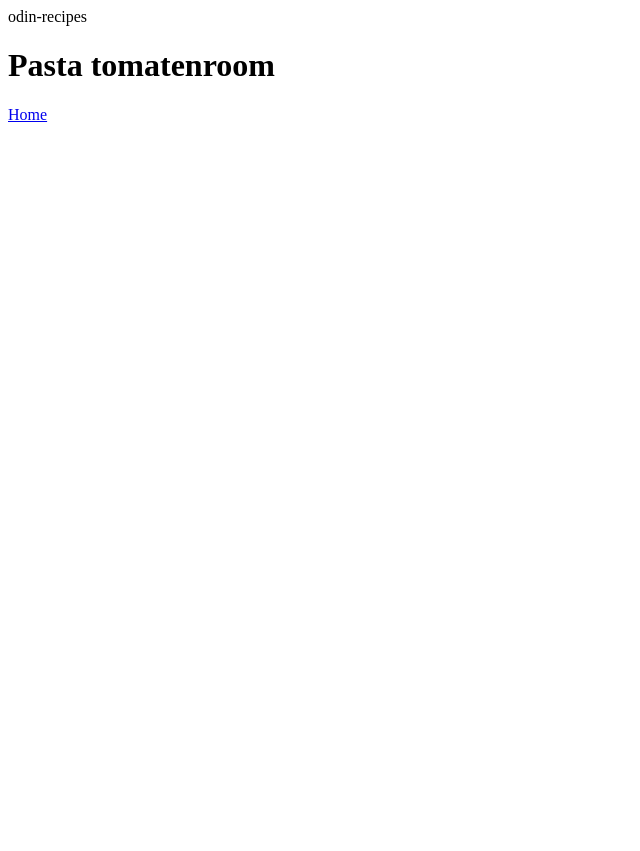
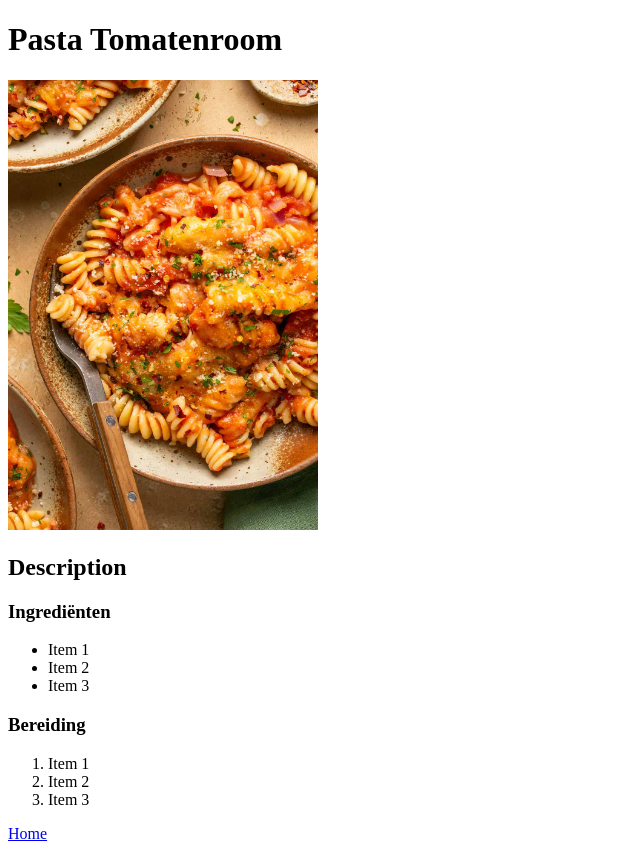
Before and after one commit to vicm-code/odin-recipes, a plain HTML site: page recipes/pasta-tomatenroom.html in a window 1280 px wide. Shown: the whole page, without its empty margins (0-640 px from the left). Before the commit the page ends 800 px from the top, so only its background shows below. Drawn offline with Linux system fonts and the light colour scheme.

Commit message:
Feat: creation of 3 dish placeholders

```diff
--- a/recipes/pasta-tomatenroom.html
+++ b/recipes/pasta-tomatenroom.html
@@ -1,8 +1,33 @@
 <!DOCTYPE html>
 <html lang="en">
 
-<head>odin-recipes</head>
-<h1>Pasta tomatenroom</h1>
-<a href="../index.html">Home</a>
+<head>
+    <meta charset="UTF-8">
+    <title>Odin recipes</title>
+</head>
+
+<body>
+
+    <h1>Pasta Tomatenroom</h1>
+
+    <p><img src="../img/pasta-tomatenroom_dish.jpg" alt="Foto van een bord met pasta tomatenroom" height="450"
+            width="310"></p>
+
+    <h2>Description</h2>
+    <h3>Ingrediënten</h3>
+    <ul>
+        <li>Item 1</li>
+        <li>Item 2</li>
+        <li>Item 3</li>
+    </ul>
+    <h3>Bereiding</h3>
+    <ol>
+        <li>Item 1</li>
+        <li>Item 2</li>
+        <li>Item 3</li>
+    </ol>
+
+    <a href="..\index.html">Home</a>
+</body>
 
 </html>
```
Also changed, not shown: index.html (+10 -2 lines).
